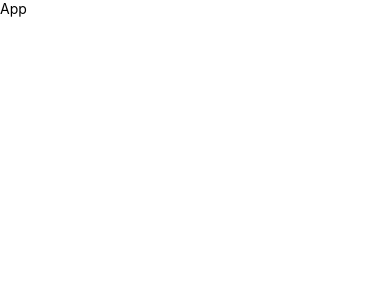
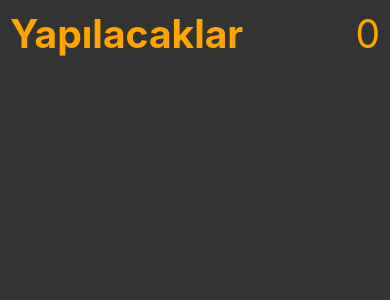
Before and after one commit to mehmetext/rn_todo, a React Native app: screen / in a window 390 px wide. Shown: the top 300 px of the page. Built offline with nearby package versions, Linux system fonts and the light colour scheme.

Commit message:
Header componenti eklendi

```diff
--- a/src/App.js
+++ b/src/App.js
@@ -1,10 +1,18 @@
-import {Text, SafeAreaView} from 'react-native';
+import {SafeAreaView, StyleSheet} from 'react-native';
 import React from 'react';
+import Header from './components/Header';
 
 export default function App() {
   return (
-    <SafeAreaView>
-      <Text>App</Text>
+    <SafeAreaView style={styles.container}>
+      <Header />
     </SafeAreaView>
   );
 }
+
+const styles = StyleSheet.create({
+  container: {
+    backgroundColor: '#333',
+    flex: 1,
+  },
+});
--- /dev/null
+++ b/src/components/Header.js
@@ -0,0 +1,29 @@
+import {Dimensions, StyleSheet, Text, View} from 'react-native';
+import React from 'react';
+
+export default function Header() {
+  return (
+    <View style={styles.container}>
+      <Text style={styles.text}>Yapılacaklar</Text>
+      <Text style={styles.count}>0</Text>
+    </View>
+  );
+}
+
+const styles = StyleSheet.create({
+  container: {
+    padding: 10,
+    flexDirection: 'row',
+    alignItems: 'center',
+    justifyContent: 'space-between',
+  },
+  text: {
+    color: 'orange',
+    fontWeight: 'bold',
+    fontSize: Dimensions.get('window').width * 0.1,
+  },
+  count: {
+    color: 'orange',
+    fontSize: Dimensions.get('window').width * 0.1,
+  },
+});
```
